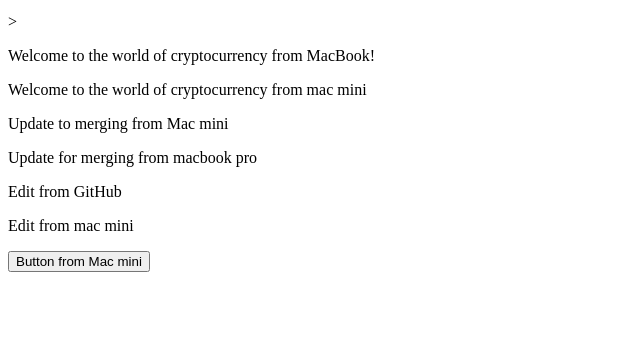
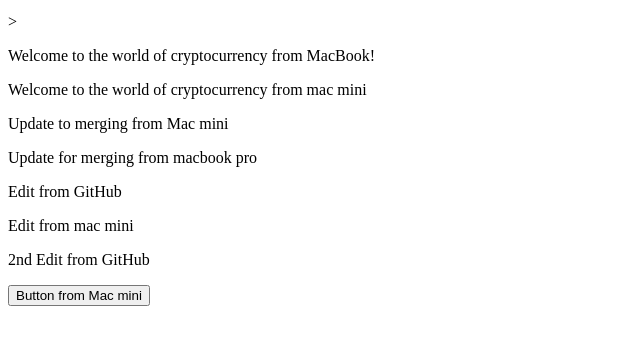
Before and after one commit to SU3K5T/hex-let-git, a plain HTML site: page index.html in a window 1280 px wide. Shown: the part 101-446 px from the top of the page, without its empty margins (0-640 px from the left). Drawn offline with Linux system fonts and the light colour scheme.

Commit message:
Update index.html from GitHub

```diff
--- a/index.html
+++ b/index.html
@@ -17,6 +17,7 @@
     <p>Edit from GitHub</p>
     <p>Edit from mac mini</p>
 
+    <p>2nd Edit from GitHub</p>
 
     <button>Button from Mac mini</button>
 </body>
```
